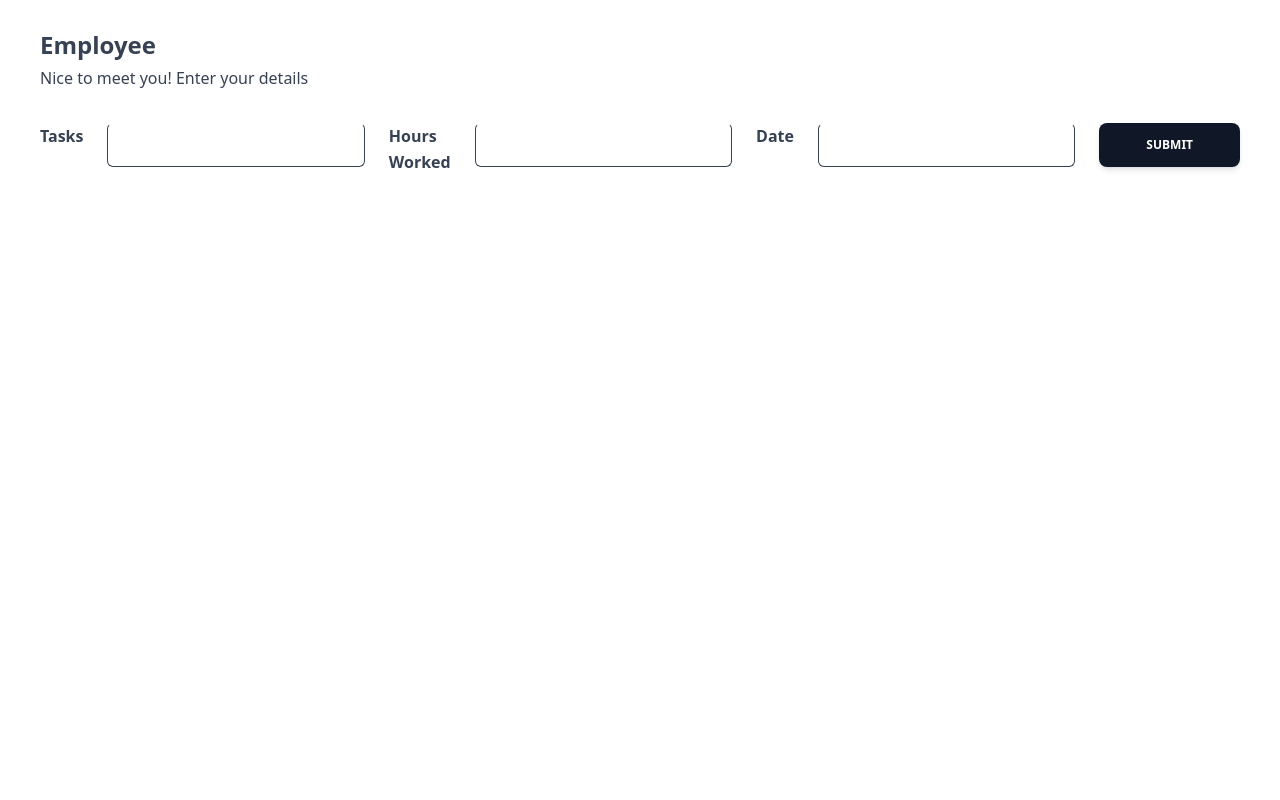
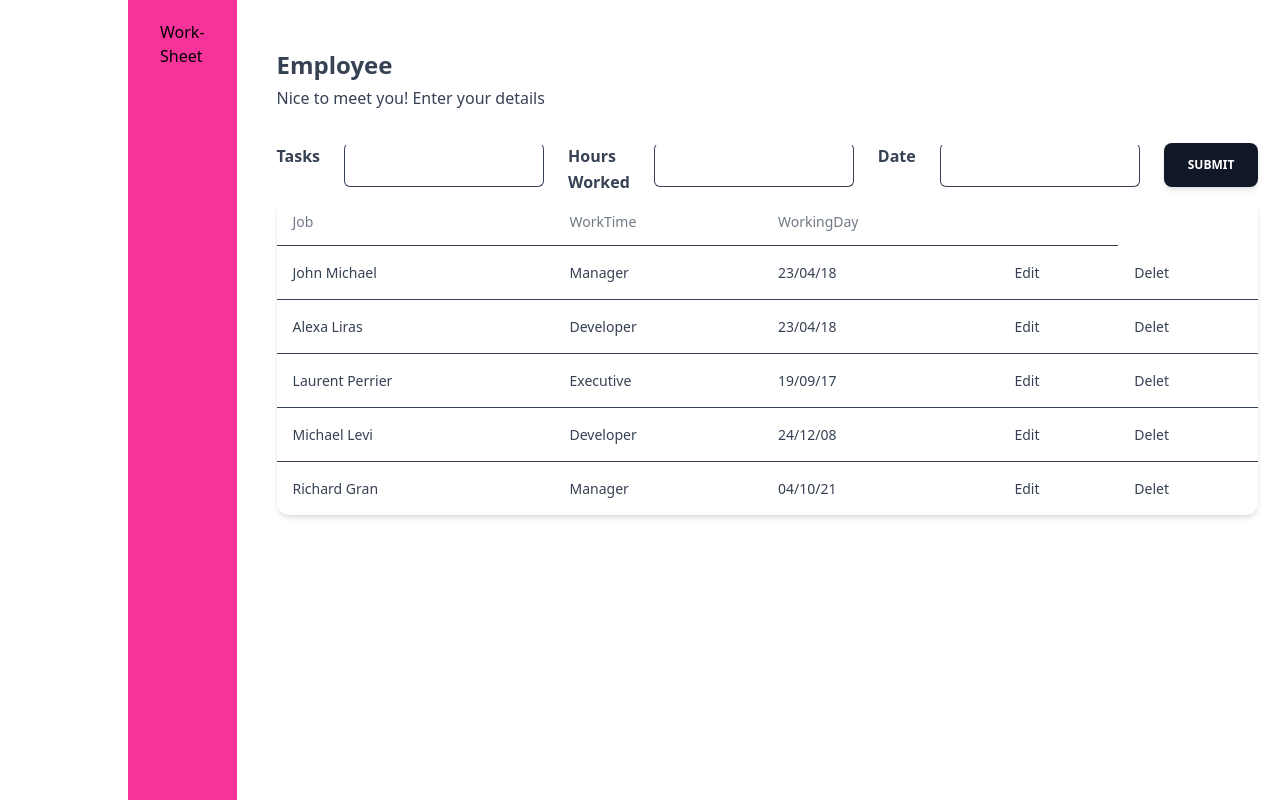
Before and after one commit to Tukul-Condro/Shikhar-Alo-client, a React (Vite) app: page /dashbord/employee in a window 1280 px wide. Built offline with nearby package versions, Linux system fonts and the light colour scheme.

Commit message:
Emplpyee work-sheet add

```diff
--- a/src/Layout/DashBord.jsx
+++ b/src/Layout/DashBord.jsx
@@ -3,8 +3,15 @@
 
 const DashBord = () => {
     return (
-        <div className="">
-            <div className=''>
+        <div className="flex mx-auto max-w-5xl">
+            <div className='w-64 min-h-screen bg-pink-500 px-3'>
+                <ul className="menu px-5 pt-5">
+                    <li>
+                        <NavLink to="/dashbord/employee"> Work-Sheet</NavLink>
+                    </li>
+                </ul>
+            </div>
+            <div className='flex-1 p-5'>
                 <Outlet></Outlet>
             </div>
         </div>
--- a/src/Pages/DashBord/Employee/Employee.jsx
+++ b/src/Pages/DashBord/Employee/Employee.jsx
@@ -1,9 +1,10 @@
 import { Button, Card, Checkbox, Input, Typography } from '@material-tailwind/react';
 import React from 'react';
+import WorkSheet from './WorkSheet';
 
 const Employee = () => {
     return (
-        <div className=' gap-1 rounded-full mx-10 mt-7'>
+        <div className=' gap-1  ml-5 mt-7'>
             <Card color="transparent" shadow={false}>
                 <Typography variant="h4" color="blue-gray">
                     Employee
@@ -55,6 +56,7 @@
 
                 </form>
             </Card>
+            <WorkSheet></WorkSheet>
         </div>
     );
 };
--- /dev/null
+++ b/src/Pages/DashBord/Employee/WorkSheet.jsx
@@ -0,0 +1,122 @@
+import { Card, Typography } from "@material-tailwind/react";
+
+const TABLE_HEAD = ["Job", "WorkTime", "WorkingDay", ""];
+
+const TABLE_ROWS = [
+  {
+    name: "John Michael",
+    job: "Manager",
+    date: "23/04/18",
+  },
+  {
+    name: "Alexa Liras",
+    job: "Developer",
+    date: "23/04/18",
+  },
+  {
+    name: "Laurent Perrier",
+    job: "Executive",
+    date: "19/09/17",
+  },
+  {
+    name: "Michael Levi",
+    job: "Developer",
+    date: "24/12/08",
+  },
+  {
+    name: "Richard Gran",
+    job: "Manager",
+    date: "04/10/21",
+  },
+];
+
+const WorkSheet = () => {
+    return (
+        <div>
+            <Card className="h-full w-full overflow-scroll">
+                <table className="w-full min-w-max table-auto text-left">
+                    <thead>
+                    <tr>
+                        {TABLE_HEAD.map((head) => (
+                        <th
+                            key={head}
+                            className="border-b border-blue-gray-100 bg-blue-gray-50 p-4"
+                        >
+                            <Typography
+                            variant="small"
+                            color="blue-gray"
+                            className="font-normal leading-none opacity-70"
+                            >
+                            {head}
+                            </Typography>
+                        </th>
+                        ))}
+                    </tr>
+                    </thead>
+                    <tbody>
+                    {TABLE_ROWS.map(({ name, job, date }, index) => {
+                        const isLast = index === TABLE_ROWS.length - 1;
+                        const classes = isLast ? "p-4" : "p-4 border-b border-blue-gray-50";
+
+                        return (
+                        <tr key={name}>
+                            <td className={classes}>
+                            <Typography
+                                variant="small"
+                                color="blue-gray"
+                                className="font-normal"
+                            >
+                                {name}
+                            </Typography>
+                            </td>
+                            <td className={classes}>
+                            <Typography
+                                variant="small"
+                                color="blue-gray"
+                                className="font-normal"
+                            >
+                                {job}
+                            </Typography>
+                            </td>
+                            <td className={classes}>
+                            <Typography
+                                variant="small"
+                                color="blue-gray"
+                                className="font-normal"
+                            >
+                                {date}
+                            </Typography>
+                            </td>
+                            <td className={classes}>
+                            <Typography
+                                as="a"
+                                href="#"
+                                variant="small"
+                                color="blue-gray"
+                                className="font-medium"
+                            >
+                                Edit
+                            </Typography>
+                            </td>
+                            <td className={classes}>
+                            <Typography
+                                as="a"
+                                href="#"
+                                variant="small"
+                                color="blue-gray"
+                                className="font-medium"
+                            >
+                                Delet
+                            </Typography>
+                            </td>
+                        </tr>
+                        );
+                    })}
+                    </tbody>
+                </table>
+            </Card>
+        </div>
+    );
+};
+
+export default WorkSheet;
```
